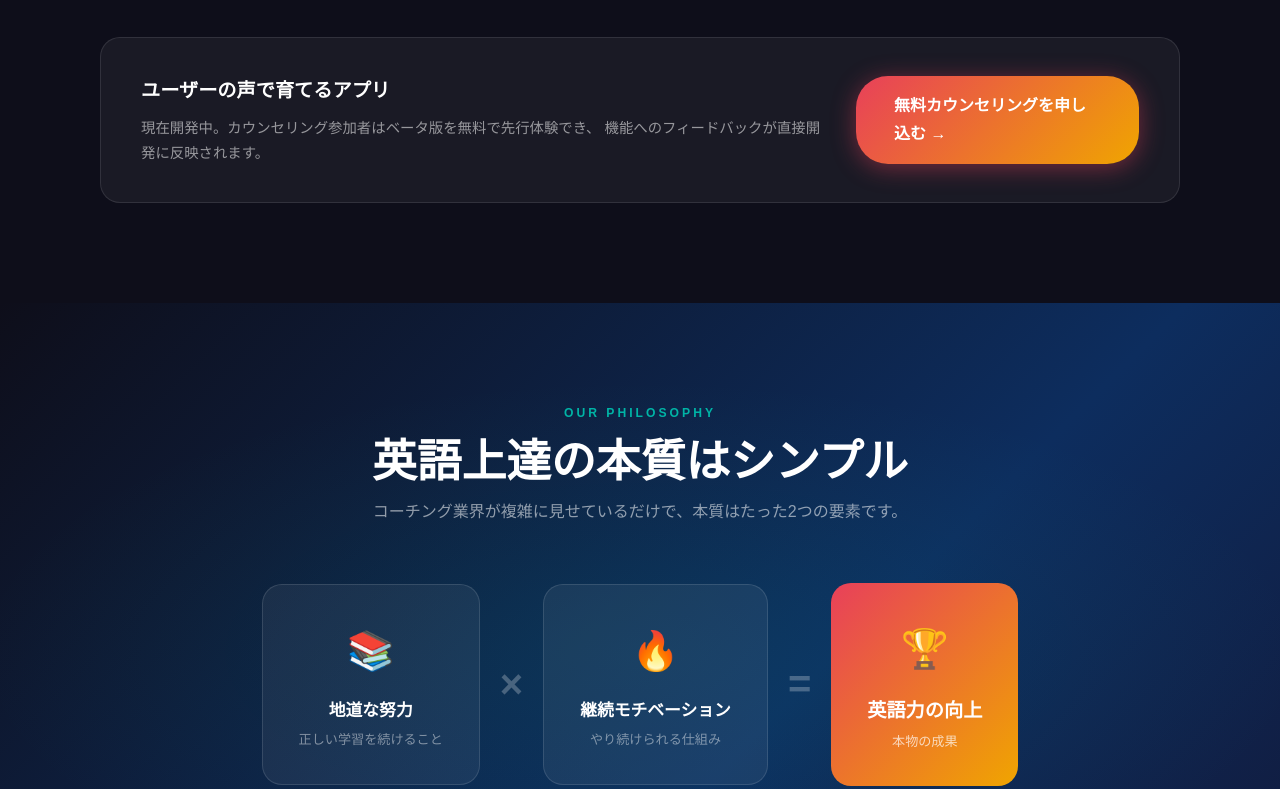
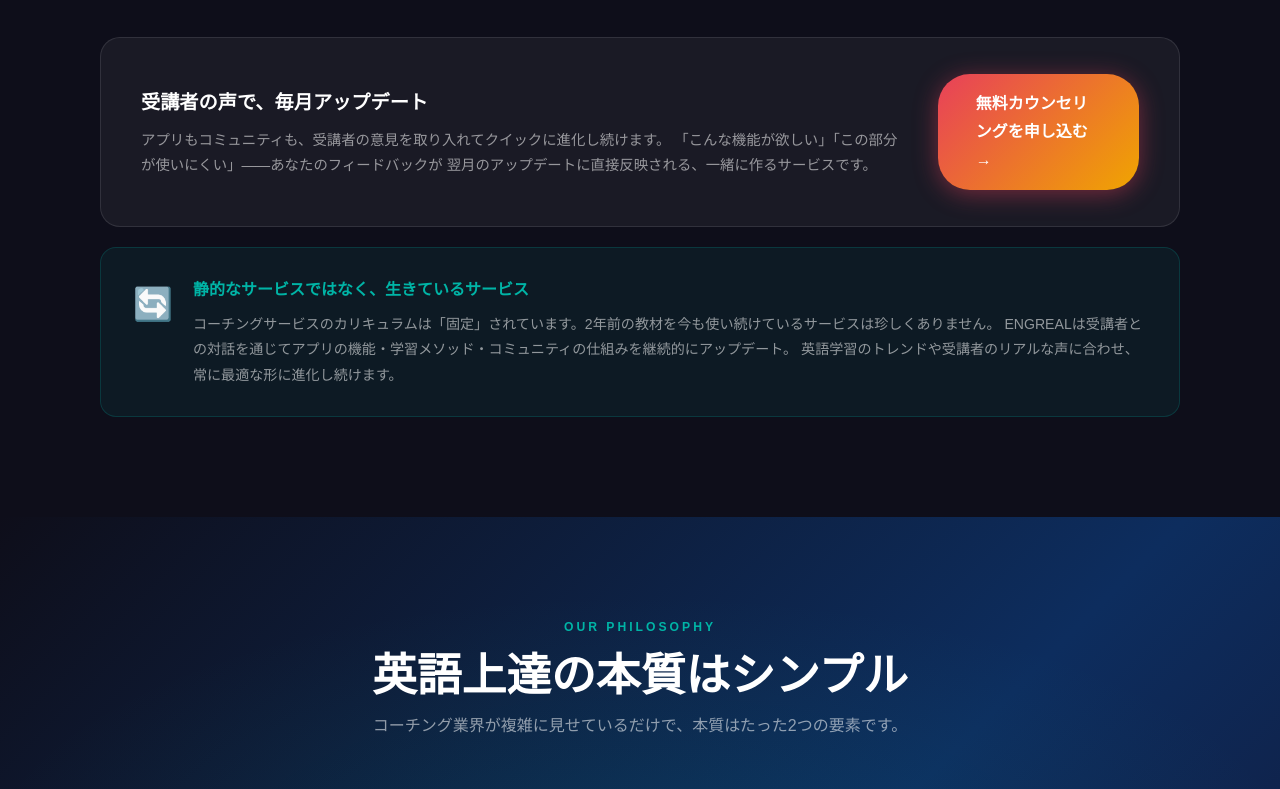
Before and after one commit to period042/engreal, a plain HTML site: page index.html in a window 1280 px wide. Shown: the part 4208-4997 px from the top of the page. Drawn offline with Linux system fonts and the light colour scheme.

Commit message:
Refine content: pricing, counseling-only funnel, evolution message
- Add ¥20,000/month pricing section vs coaching comparison
- Remove all pre-registration funnels, unify to free counseling CTA
- Remove Manila references, keep Cebu only
- Remove browser frames from Feature 02-04 (empty screenshots)
- Add "evolves with user feedback" message to app/community sections

Co-Authored-By: Claude Sonnet 4.6 <noreply@anthropic.com>

```diff
--- a/index.html
+++ b/index.html
@@ -990,10 +990,34 @@
       color: rgba(255,255,255,0.55);
     }
 
+    .app-evolution {
+      display: flex;
+      gap: 20px;
+      align-items: flex-start;
+      background: rgba(0,180,166,0.07);
+      border: 1px solid rgba(0,180,166,0.2);
+      border-radius: 16px;
+      padding: 28px 32px;
+      margin-top: 20px;
+    }
+    .evo-icon { font-size: 2rem; flex-shrink: 0; }
+    .app-evolution h4 {
+      font-size: 1rem;
+      font-weight: 800;
+      color: var(--teal);
+      margin-bottom: 8px;
+    }
+    .app-evolution p {
+      font-size: 0.88rem;
+      color: rgba(255,255,255,0.55);
+      line-height: 1.8;
+    }
+
     @media (max-width: 900px) {
       .app-hero { grid-template-columns: 1fr; gap: 36px; }
       .app-features { grid-template-columns: 1fr; }
       .app-cta-banner { flex-direction: column; text-align: center; }
+      .app-evolution { flex-direction: column; }
     }
 
     /* ─── PRICING ─── */
@@ -1774,13 +1798,27 @@
 
     <div class="app-cta-banner fi">
       <div>
-        <h3>ユーザーの声で育てるアプリ</h3>
+        <h3>受講者の声で、毎月アップデート</h3>
         <p>
-          現在開発中。カウンセリング参加者はベータ版を無料で先行体験でき、
-          機能へのフィードバックが直接開発に反映されます。
+          アプリもコミュニティも、受講者の意見を取り入れてクイックに進化し続けます。
+          「こんな機能が欲しい」「この部分が使いにくい」——あなたのフィードバックが
+          翌月のアップデートに直接反映される、一緒に作るサービスです。
         </p>
       </div>
       <a href="#counseling" class="btn-primary">無料カウンセリングを申し込む →</a>
+    </div>
+
+    <!-- Evolution message -->
+    <div class="app-evolution fi">
+      <div class="evo-icon">🔄</div>
+      <div>
+        <h4>静的なサービスではなく、生きているサービス</h4>
+        <p>
+          コーチングサービスのカリキュラムは「固定」されています。2年前の教材を今も使い続けているサービスは珍しくありません。
+          ENGREALは受講者との対話を通じてアプリの機能・学習メソッド・コミュニティの仕組みを継続的にアップデート。
+          英語学習のトレンドや受講者のリアルな声に合わせ、常に最適な形に進化し続けます。
+        </p>
+      </div>
     </div>
   </div>
 </section>
@@ -1850,10 +1888,10 @@
         <h3>ユーザーの声で育てるアプリ</h3>
         <p>
           「このメソッドを実行するアプリがあれば……」という声から開発開始。
-          みなさんの声を継続的に収集しながら改善し続ける、
+          受講者の意見を取り入れてクイックに進化し続ける、
           英語学習者のために英語学習者が育てるアプリです。
         </p>
-        <span class="pillar-tag">ベータ版開発中</span>
+        <span class="pillar-tag">ベータ版開発中・毎月更新</span>
       </div>
       <div class="pillar p3 fi fi-d3">
         <div class="pillar-top"></div>
@@ -1862,10 +1900,10 @@
         <h3>英語学習者コミュニティ</h3>
         <p>
           同じ目標を持つ仲間と繋がれる場所。おすすめ学習法のシェア、
-          進捗報告、スピーキング練習——一人じゃないから続けられる仕組みを作ります。
+          進捗報告、スピーキング練習——受講者の声を反映しながら仕組みを進化させ続けます。
           「継続モチベーション」を解決するのがこのコミュニティです。
         </p>
-        <span class="pillar-tag">コミュニティ形成中</span>
+        <span class="pillar-tag">参加者の声で進化中</span>
       </div>
     </div>
   </div>
```
